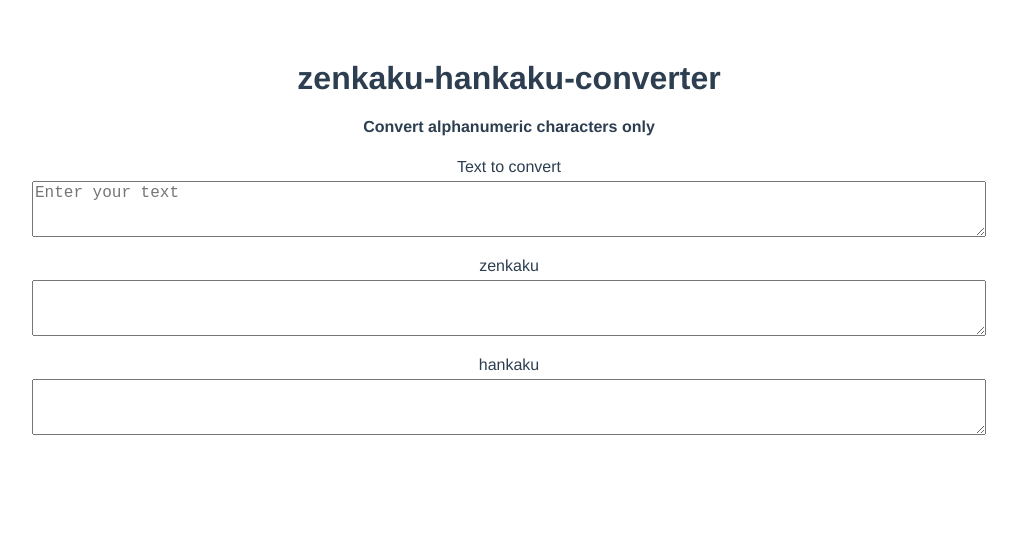
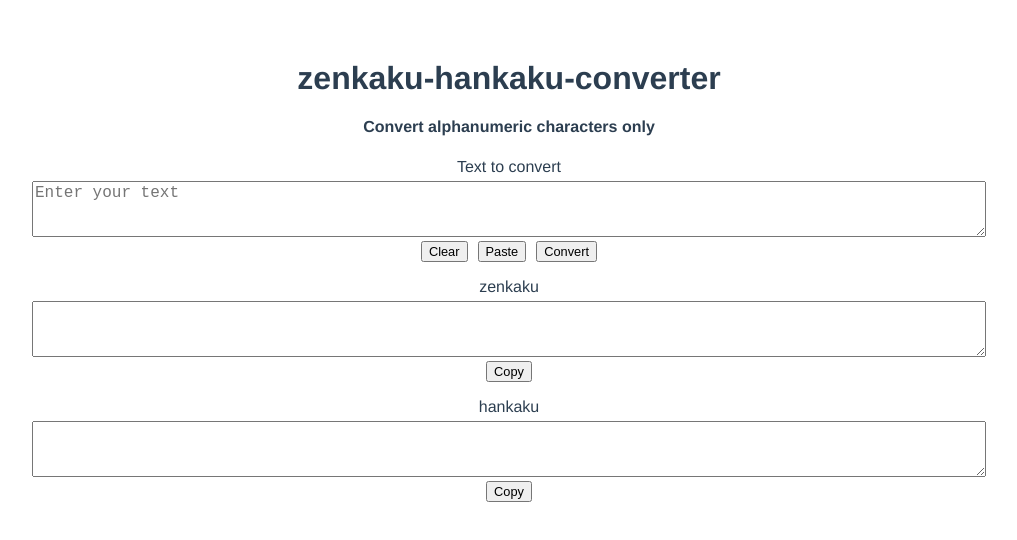
Before and after one commit to wasabina67/zenkaku-hankaku-converter, a Vue app: page / in a window 1280 px wide. Shown: the top 540 px of the page, without its empty margins (131-1148 px from the left). Built offline with nearby package versions, Linux system fonts and the light colour scheme.

Commit message:
Update App.vue

```diff
--- a/src/App.vue
+++ b/src/App.vue
@@ -5,12 +5,23 @@
 
     <p>Text to convert</p>
     <textarea placeholder="Enter your text"></textarea>
+    <div>
+      <button @click="clear()">Clear</button>
+      <button @click="paste()">Paste</button>
+      <button @click="convert()">Convert</button>
+    </div>
 
     <p>zenkaku</p>
     <textarea placeholder=""></textarea>
+    <div>
+      <button @click="copy()">Copy</button>
+    </div>
 
     <p>hankaku</p>
     <textarea placeholder=""></textarea>
+    <div>
+      <button @click="copy()">Copy</button>
+    </div>
   </div>
 </template>
 
@@ -45,4 +56,10 @@ textarea {
 textarea:focus {
   outline-color: #42b883;
 }
+
+button {
+  font-size: 0.8rem;
+  margin-left: 5px;
+  margin-right: 5px;
+}
 </style>
```
